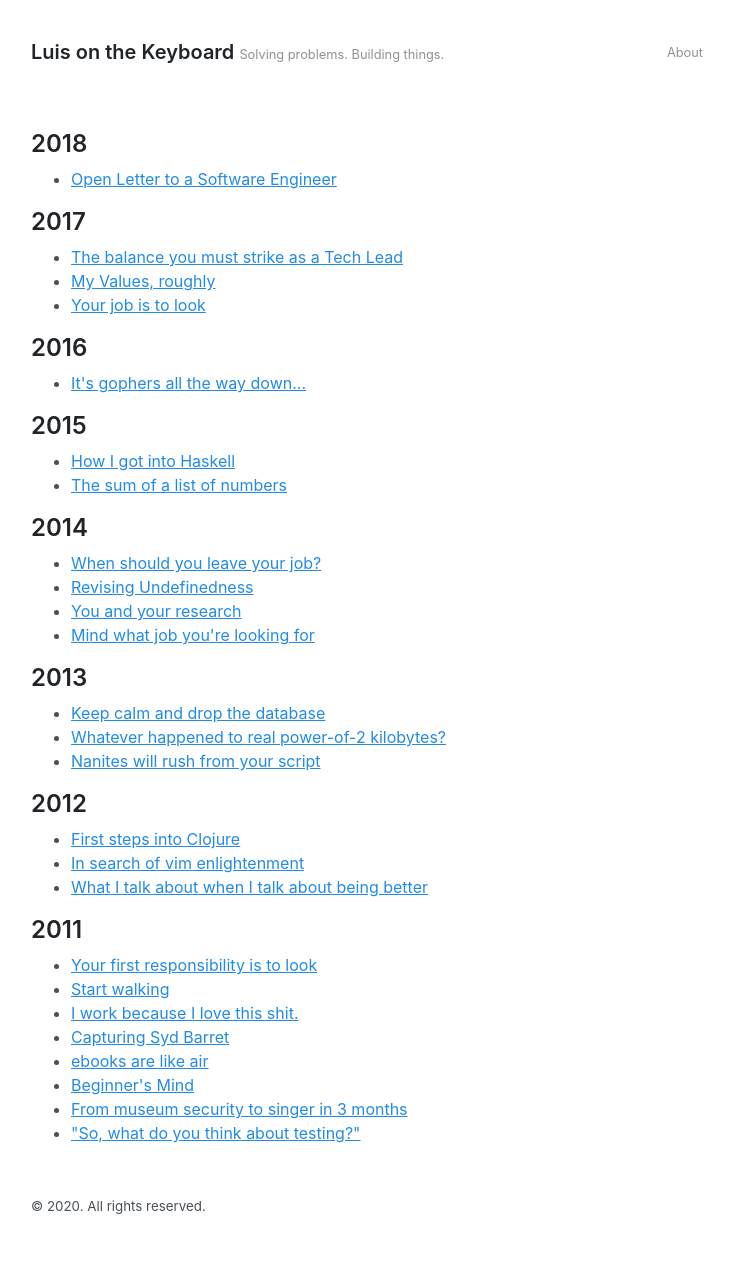
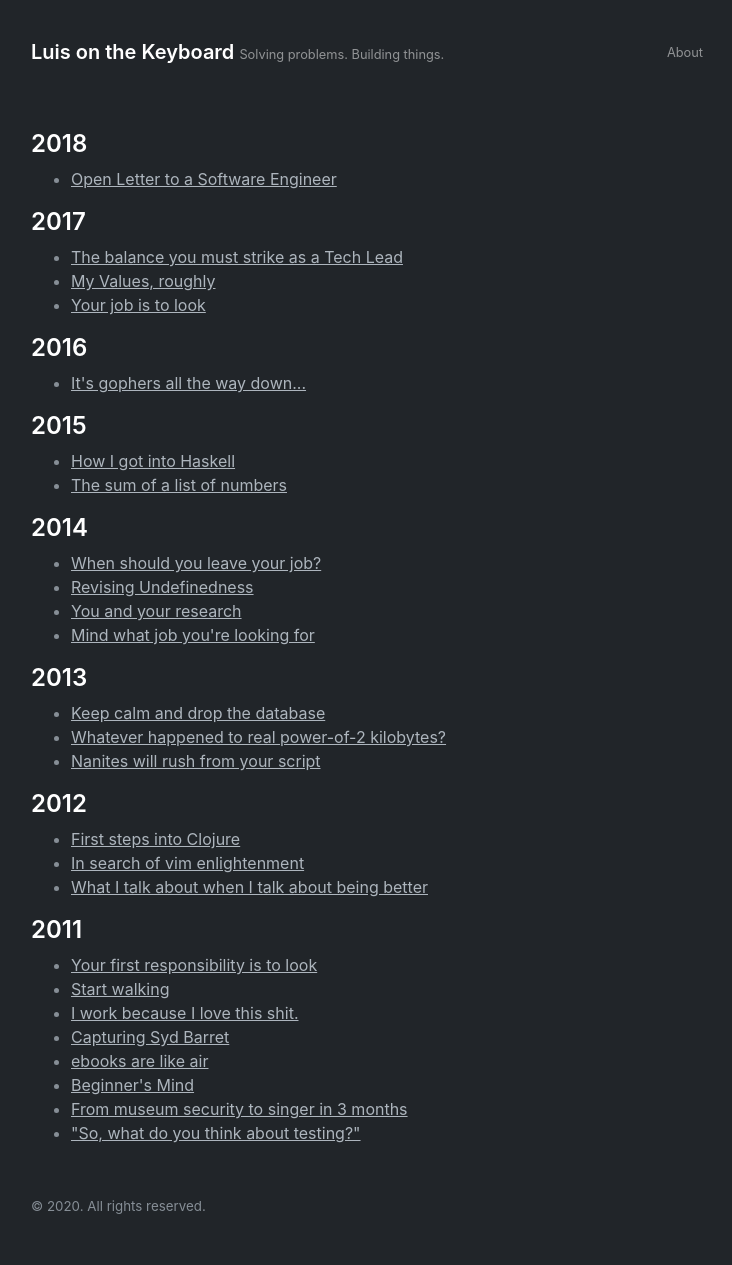
Before and after one commit to luisonthekeyboard/luisonthekeyboard.com, a Jekyll site: the page built from index.html, in a window 1280 px wide. Shown: the whole page, without its empty margins (273-1005 px from the left). Built offline with Jekyll 4.4.1, drawn with Linux system fonts in a browser that asks for light colours; the list of posts is cut into pages by our own code.

Commit message:
Temporarily remove media query

```diff
--- a/_sass/_variables.scss
+++ b/_sass/_variables.scss
@@ -67,18 +67,18 @@
   --code-bg: var(--gray-900);
 }
 
-@media (prefers-color-scheme: light) {
-  :root {
-    --body-color: var(--gray-700);
-    --body-bg: #fff;
+// @media (prefers-color-scheme: light) {
+//   :root {
+//     --body-color: var(--gray-700);
+//     --body-bg: #fff;
 
-    --heading-color: var(--gray-900);
+//     --heading-color: var(--gray-900);
 
-    --link-color: var(--blue);
-    --link-hover-color: #1c7ed6;
+//     --link-color: var(--blue);
+//     --link-hover-color: #1c7ed6;
 
-    --border-color: var(--gray-300);
+//     --border-color: var(--gray-300);
 
-    --code-bg: var(--gray-000);
-    }
-}
+//     --code-bg: var(--gray-000);
+//     }
+// }
```
